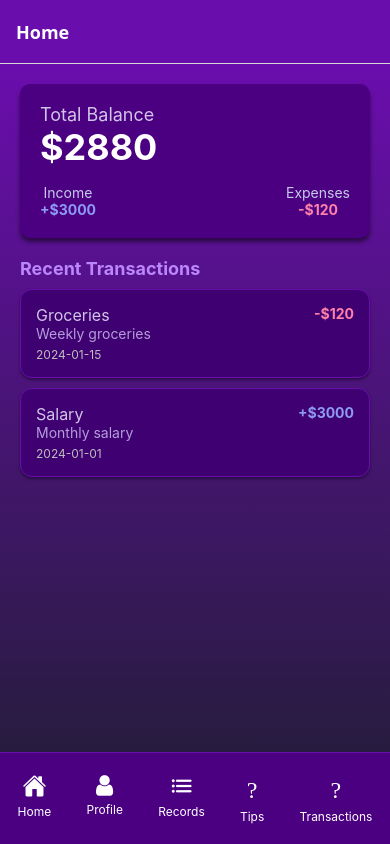
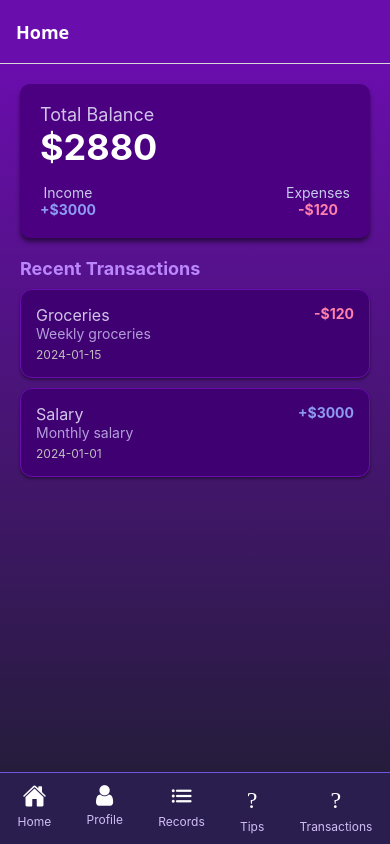
Before and after one commit to DCIT26-2025/Money-Tracker-CS-3-2, a React Native app in the folder Fittaka/: screen /Transaction in a window 390 px wide. Built offline with nearby package versions, Linux system fonts and the light colour scheme.

Commit message:
DesignUpdate

```diff
--- a/Fittaka/screens/HomeScreen.tsx
+++ b/Fittaka/screens/HomeScreen.tsx
@@ -220,22 +220,19 @@ const styles = StyleSheet.create({
   navBar: {
     flexDirection: 'row',
     justifyContent: 'space-around',
-    backgroundColor: '#4b0082',
-    paddingVertical: 12,
+    backgroundColor: '#2a1e4f',
+    paddingVertical: 10,
     borderTopWidth: 1,
-    borderTopColor: '#6a0dad',
+    borderTopColor: '#6e57e0',
     position: 'absolute',
     bottom: 0,
     width: '100%',
   },
   navButton: {
     alignItems: 'center',
-    padding: 8,
-    borderRadius: 8,
-    transition: 'all 0.2s',
   },
   navButtonText: {
-    color: 'white',
+    color: '#d0bdf4',
     fontSize: 12,
     marginTop: 5,
   },
--- a/Fittaka/screens/ProfileScreen.tsx
+++ b/Fittaka/screens/ProfileScreen.tsx
@@ -57,11 +57,11 @@ const ProfileScreen = () => {
             <Text style={styles.navButtonText}>Records</Text>
           </TouchableOpacity>
           <TouchableOpacity style={styles.navButton} onPress={() => navigation.navigate('Tips')}>
-            <Ionicons name="lightbulb-o" size={24} color="white" />
+            <Ionicons name="bulb-outline" size={24} color="white" />
             <Text style={styles.navButtonText}>Tips</Text>
           </TouchableOpacity>
           <TouchableOpacity style={styles.navButton} onPress={() => navigation.navigate('Transaction')}>
-            <Ionicons name="exchange" size={24} color="white" />
+            <Ionicons name="swap-horizontal-outline" size={24} color="white" />
             <Text style={styles.navButtonText}>Transactions</Text>
           </TouchableOpacity>
         </View>
--- a/Fittaka/screens/RecordScreen.tsx
+++ b/Fittaka/screens/RecordScreen.tsx
@@ -136,21 +136,21 @@ const styles = StyleSheet.create({
     textAlign: "right",
   },
   navBar: {
-    flexDirection: "row",
-    justifyContent: "space-around",
-    backgroundColor: "#2D2D3A",
-    paddingVertical: 12,
+    flexDirection: 'row',
+    justifyContent: 'space-around',
+    backgroundColor: '#2a1e4f',
+    paddingVertical: 10,
     borderTopWidth: 1,
-    borderTopColor: "#444",
-    position: "absolute",
+    borderTopColor: '#6e57e0',
+    position: 'absolute',
     bottom: 0,
-    width: "100%",
+    width: '100%',
   },
   navButton: {
-    alignItems: "center",
+    alignItems: 'center',
   },
   navButtonText: {
-    color: "#D1B3FF",
+    color: '#d0bdf4',
     fontSize: 12,
     marginTop: 5,
   },
```
Also changed, not shown: Fittaka/screens/TipsScreen.tsx (+5 -6 lines), Fittaka/screens/TransactionScreen.tsx (+6 -6 lines).
